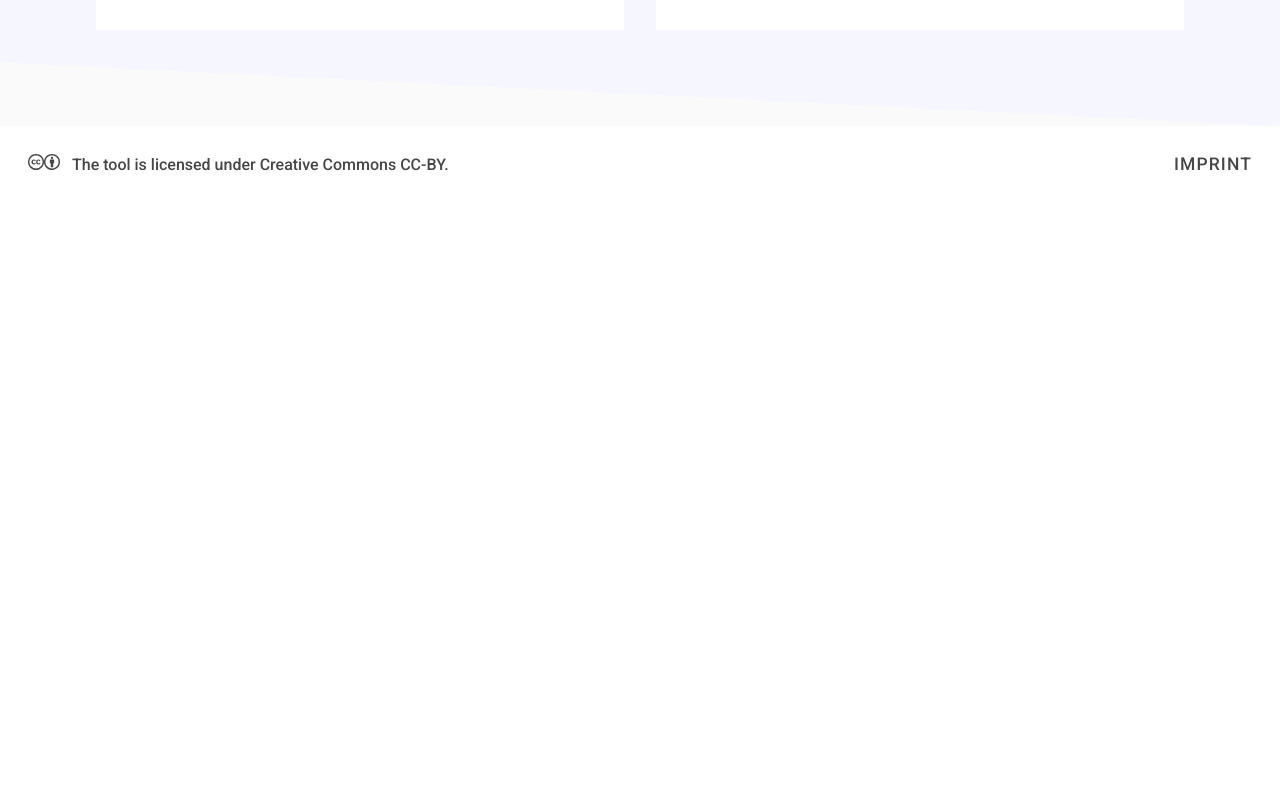
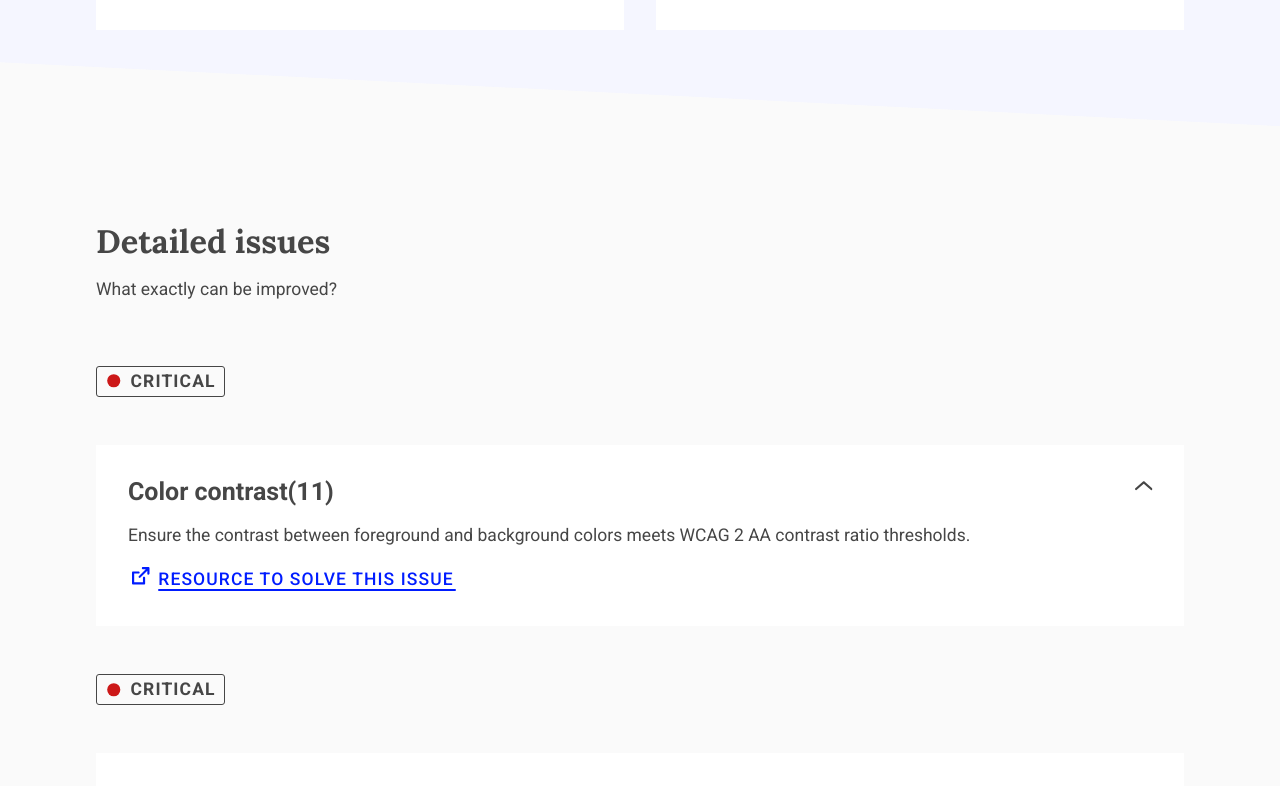
Before and after one commit to accessibility-tools/website, a Next.js app: page /report in a window 1280 px wide. Shown: the part 1105-1891 px from the top of the page. Before the commit the page ends 1308 px from the top, so only its background shows below. Built offline with nearby package versions, Linux system fonts and the light colour scheme.

Commit message:
add report details component

```diff
--- /dev/null
+++ b/src/components/report/ReportDetails.jsx
@@ -0,0 +1,24 @@
+import React from "react";
+import PropTypes from "prop-types";
+import Stack from "../layout-components/Stack";
+import ReportDetailsCard from "./ReportDetailsCard";
+
+const ReportDetails = () => {
+  return (
+    <Stack space="medium">
+      <div>
+        <h2>Detailed issues</h2>
+        <p>What exactly can be improved?</p>
+      </div>
+      <ReportDetailsCard />
+      <ReportDetailsCard />
+      <ReportDetailsCard />
+    </Stack>
+  );
+};
+
+ReportDetails.propTypes = {
+  reportData: PropTypes.object,
+};
+
+export default ReportDetails;
--- a/src/pages/report.jsx
+++ b/src/pages/report.jsx
@@ -4,6 +4,7 @@ import { background, color } from "../shared/style";
 import Stack from "../components/layout-components/Stack";
 import ReportIntro from "../components/report/ReportIntro";
 import ReportOverview from "../components/report/ReportOverview";
+import ReportDetails from "../components/report/ReportDetails";
 
 const PageContainer = styled(Stack)`
   background-color: ${background.mixedWhite};
@@ -31,10 +32,13 @@ const Section = styled.section`
 const ReportPage = () => (
   <PageContainer space="large">
     <Section>
-      <ReportIntro />
+      <ReportIntro isLoaded={true} />
     </Section>
     <Section>
-      <ReportOverview />
+      <ReportOverview isLoaded={true} />
+    </Section>
+    <Section>
+      <ReportDetails />
     </Section>
   </PageContainer>
 );
```
